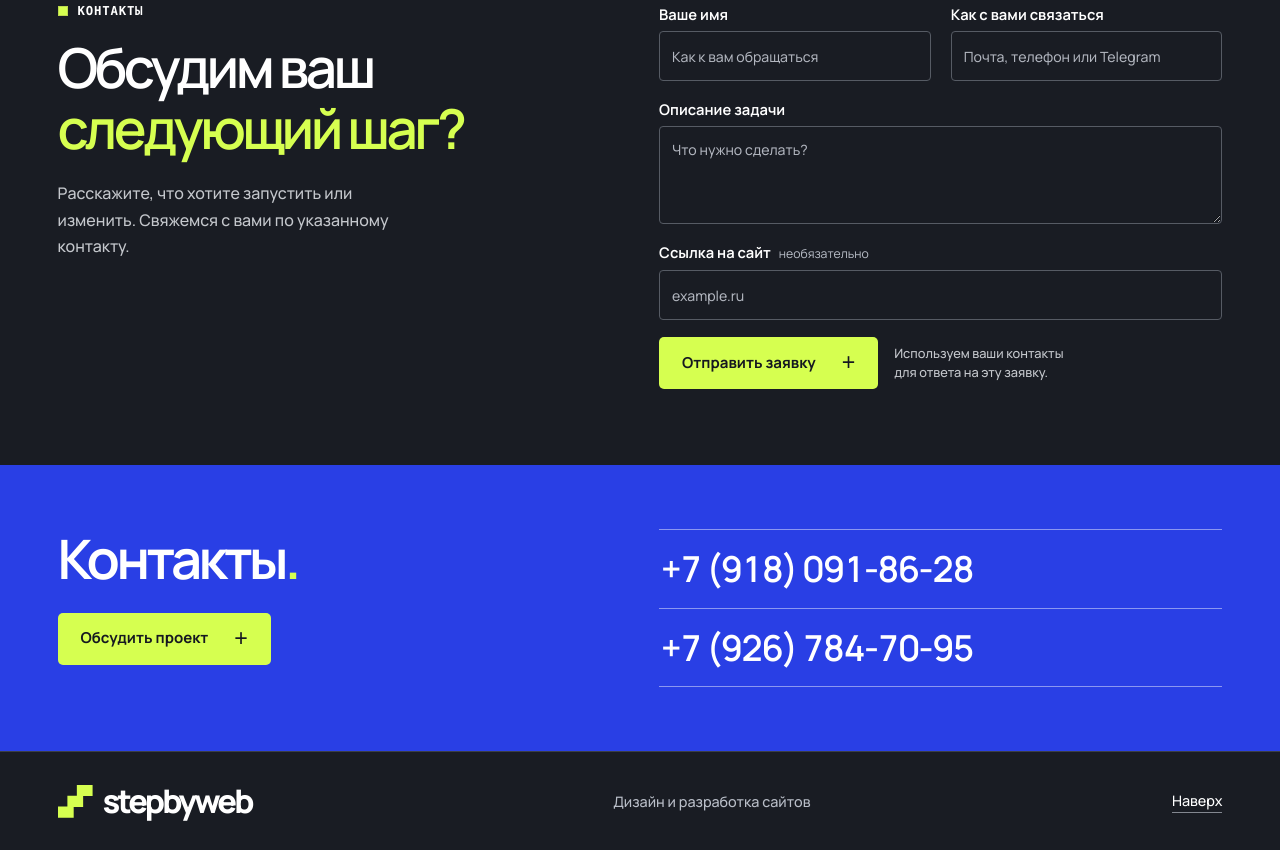
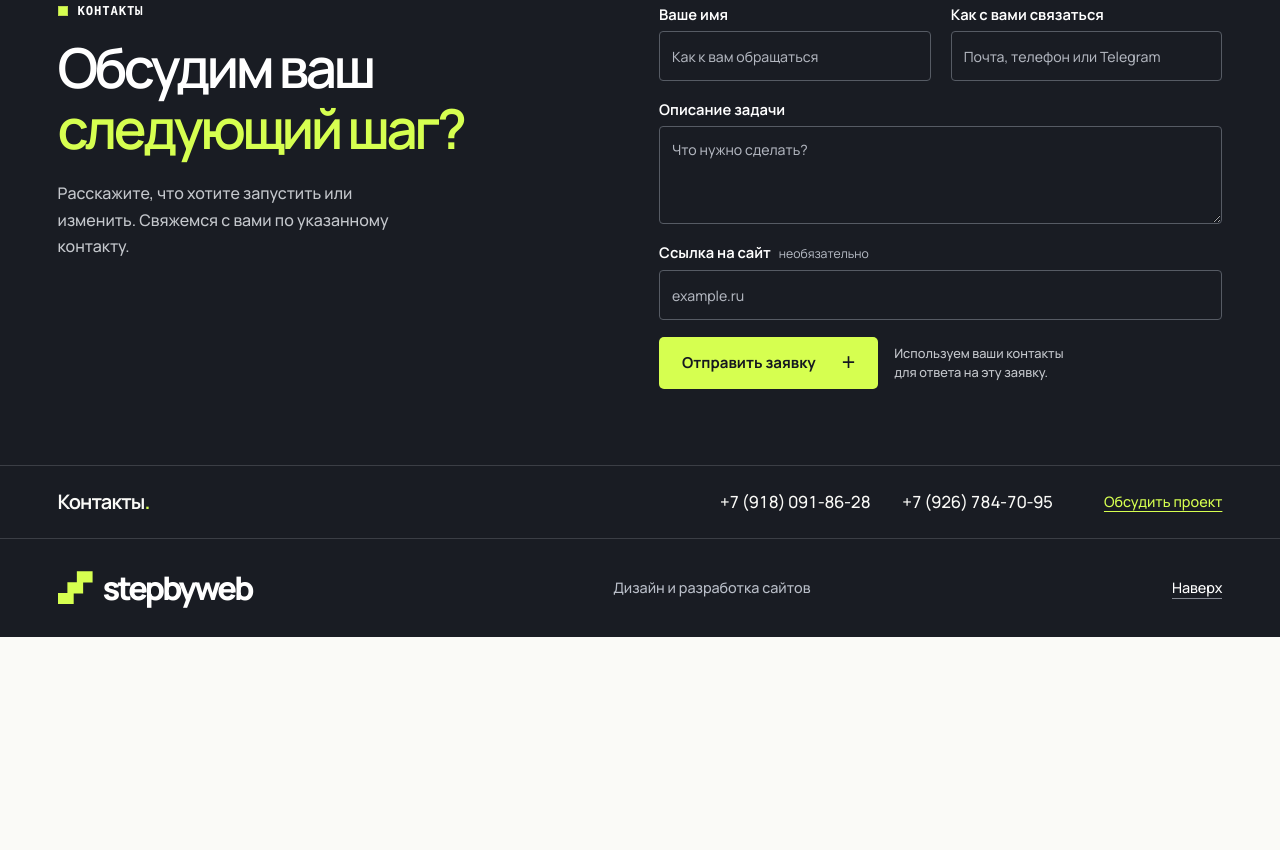
Before and after one commit to kavet7/stepbyweb, a website: page public/index.html in a window 1280 px wide. Shown: the part 3709-4559 px from the top of the page. After the commit the page ends 4346 px from the top, so only its background shows below. Drawn offline with Linux system fonts and the light colour scheme.

Commit message:
Собрать контакты в компактную полосу перед футером

```diff
--- a/public/index.html
+++ b/public/index.html
@@ -501,18 +501,12 @@
       </section>
       <section class="phones" id="phones" aria-labelledby="phone-title">
         <div class="wrap phone-layout">
-          <div>
-            <h2 id="phone-title">Контакты<span>.</span></h2>
-            <a class="btn lime discussion" href="#contact"
-              >Обсудить проект<span class="btn-plus" aria-hidden="true"
-                >+</span
-              ></a
-            >
-          </div>
+          <h2 id="phone-title">Контакты<span>.</span></h2>
           <address class="phone-list">
             <a href="tel:+79180918628">+7 (918) 091-86-28</a>
             <a href="tel:+79267847095">+7 (926) 784-70-95</a>
           </address>
+          <a class="phone-cta" href="#contact">Обсудить проект</a>
         </div>
       </section>
     </main>
--- a/public/style.css
+++ b/public/style.css
@@ -1110,38 +1110,46 @@ textarea::placeholder {
 }
 
 .phones {
-  background: var(--blue);
-  color: white;
-  padding-block: clamp(38px, 5vw, 72px);
+  background: #191c23;
+  color: var(--paper);
+  border-top: 1px solid #3b3e45;
+  padding-block: 14px;
 }
 .phone-layout {
   display: grid;
-  grid-template-columns: 0.96fr 1.04fr;
-  gap: 7%;
-  align-items: start;
+  grid-template-columns: 1fr auto auto;
+  align-items: center;
+  gap: clamp(20px, 4vw, 64px);
 }
 .phones h2 {
-  margin: 0;
-  font-size: clamp(2.6rem, 4.25vw, 4.4rem);
-  line-height: 1.1;
+  font-size: 1.25rem;
   font-weight: 650;
-  letter-spacing: -0.065em;
+  letter-spacing: -.045em;
 }
-.phones h2 span {
+.phones h2 span, .phone-cta {
   color: var(--lime);
 }
+.phone-cta {
+  display: inline-flex;
+  align-items: center;
+  min-height: 44px;
+  justify-self: start;
+  font-size: .9rem;
+  text-decoration: underline;
+  text-underline-offset: 4px;
+}
+.phone-cta:hover { color: white; }
 .phone-list {
-  display: grid;
+  display: flex;
+  gap: clamp(16px, 2.5vw, 40px);
   font-style: normal;
-  border-top: 1px solid #ffffff75;
 }
 .phone-list a {
-  display: block;
-  padding: 12px 2px;
-  border-bottom: 1px solid #ffffff75;
-  font-size: clamp(1.45rem, 2.8vw, 2.7rem);
-  letter-spacing: -0.045em;
-  font-weight: 600;
+  display: flex;
+  align-items: center;
+  min-height: 44px;
+  font-size: 1.05rem;
+  letter-spacing: -.03em;
   font-variant-numeric: tabular-nums;
 }
 nav a,
@@ -1199,9 +1207,14 @@ nav a,
 }
 @media (max-width: 700px) {
   .phone-layout {
-    grid-template-columns: 1fr;
-    gap: 22px;
+    grid-template-columns: auto auto;
+    justify-content: space-between;
+    gap: 0 10px;
   }
+  .phone-list { grid-column: 2; grid-row: 1 / 3; display: grid; gap: 0; }
+  .phone-cta { grid-column: 1; }
+  .phones { padding-block: 8px; }
+
   nav,
   nav.open {
     display: grid;
```
